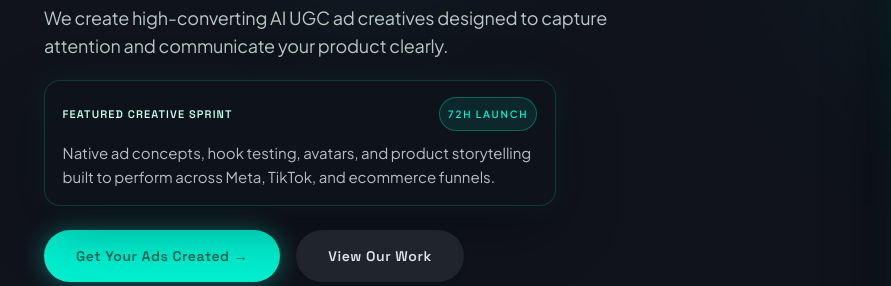
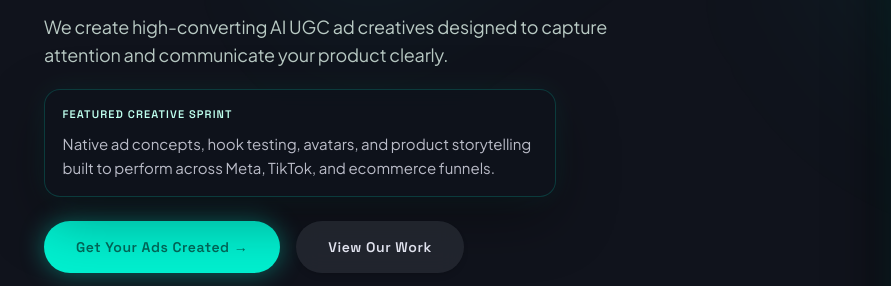
Before and after one commit to infoinknoviotech/INKNOVIO-TECH-AI-UGC, a website: page code.html in a window 1280 px wide. Shown: the part 361-647 px from the top of the page, 0-891 px from the left. Drawn offline with nearby package versions, Linux system fonts and the light colour scheme; no server answers.

Commit message:
Remove 72 hour launch badge

```diff
--- a/code.html
+++ b/code.html
@@ -31,7 +31,6 @@
 <div class="premium-feature">
 <div class="flex items-center justify-between gap-space-sm">
 <span class="font-label-sm text-label-sm text-primary uppercase tracking-widest">Featured creative sprint</span>
-<span class="inline-flex items-center gap-1 rounded-full border border-primary-container/30 bg-primary-container/10 px-2 py-1 text-[10px] font-semibold uppercase tracking-[0.18em] text-primary-container">72h launch</span>
 </div>
 <p>Native ad concepts, hook testing, avatars, and product storytelling built to perform across Meta, TikTok, and ecommerce funnels.</p>
 </div>
```
